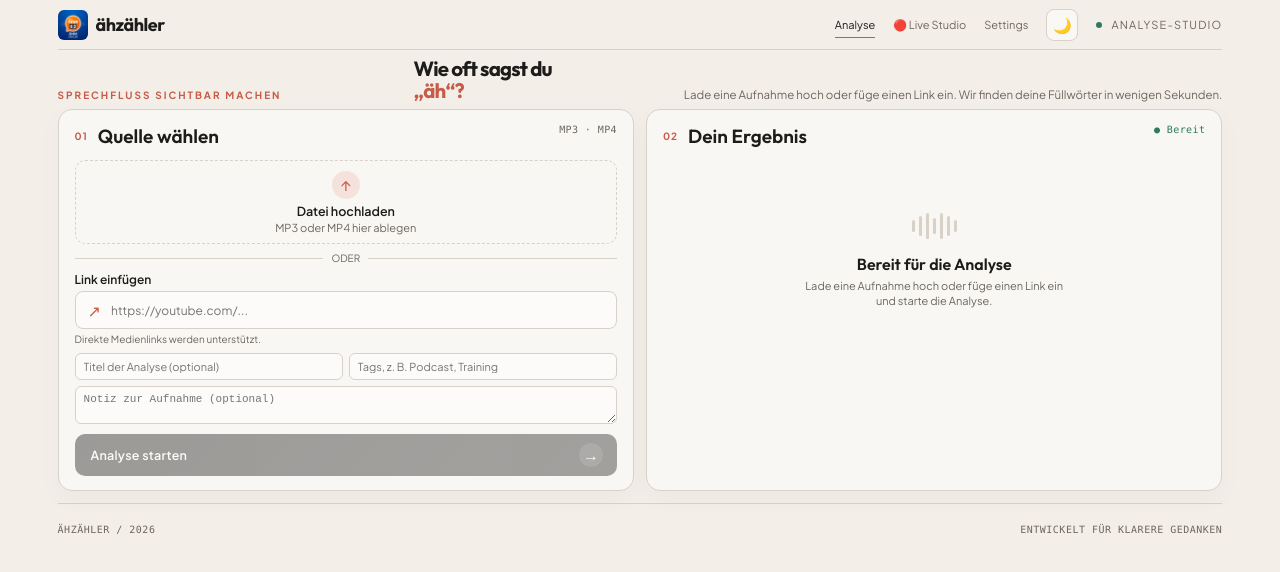
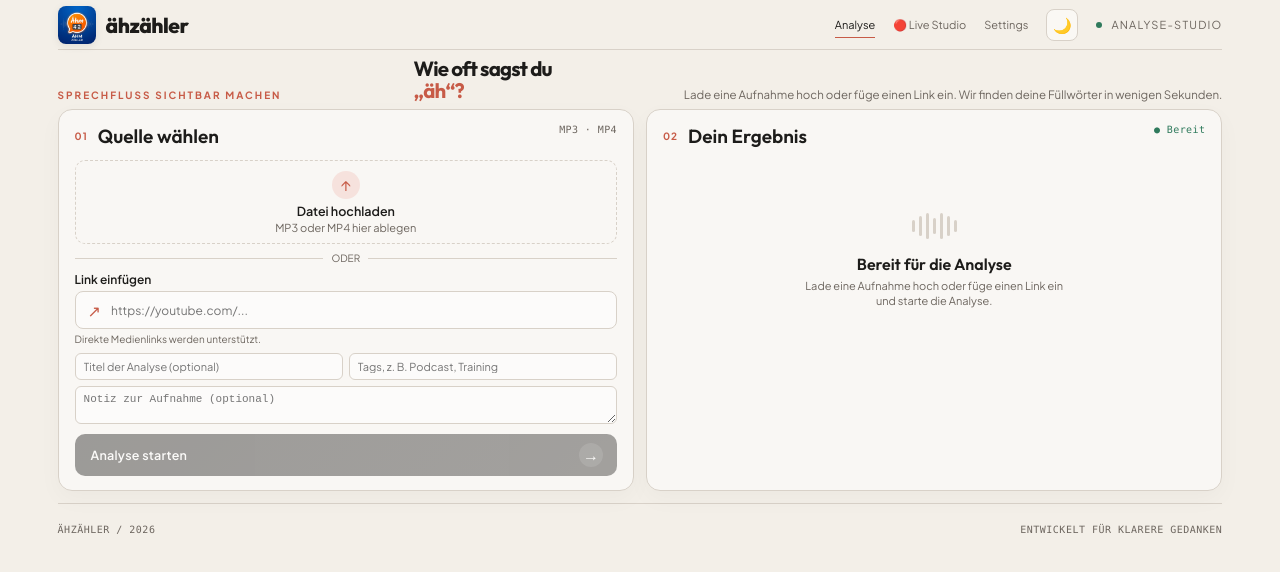
Before and after one commit to Schello805/aehm-zaehler, a React (Vite) app: page / in a window 1280 px wide. Shown: the top 572 px of the page. Built offline with nearby package versions, Linux system fonts and the light colour scheme.

Commit message:
feat: enlarge logo in header/studio and use as favicon/app icon

```diff
--- a/index.html
+++ b/index.html
@@ -2,8 +2,9 @@
 <html lang="de">
   <head>
     <meta charset="UTF-8" />
-    <link rel="icon" type="image/png" href="/favicon.png" />
-    <link rel="apple-touch-icon" href="/apple-touch-icon.png" />
+    <link rel="icon" type="image/png" href="/logo.png" />
+    <link rel="shortcut icon" type="image/png" href="/logo.png" />
+    <link rel="apple-touch-icon" href="/logo.png" />
     <link rel="manifest" href="/manifest.json" />
     <meta name="viewport" content="width=device-width, initial-scale=1.0" />
     <meta name="description" content="Füllwörter in Audio- und Videodateien erkennen." />
--- a/src/App.css
+++ b/src/App.css
@@ -43,7 +43,7 @@ main {
 .brand {
   display: flex;
   align-items: center;
-  gap: 8px;
+  gap: 10px;
   padding: 0;
   border: 0;
   background: transparent;
@@ -51,20 +51,28 @@ main {
   font-weight: 700;
   letter-spacing: 0.2px;
   cursor: pointer;
+  transition: transform 0.15s ease, opacity 0.15s ease;
+}
+
+.brand:hover {
+  transform: translateY(-1px);
+  opacity: 0.9;
 }
 
 .brand-logo-img {
-  width: 30px;
-  height: 30px;
+  width: 38px;
+  height: 38px;
   object-fit: contain;
-  border-radius: 6px;
+  border-radius: 8px;
+  box-shadow: 0 2px 8px rgba(0, 0, 0, 0.08);
 }
 
 .brand-title {
   font-family: 'Outfit', sans-serif;
-  font-size: 18px;
-  font-weight: 700;
+  font-size: 21px;
+  font-weight: 800;
   letter-spacing: -0.5px;
+  color: var(--ink);
 }
 
 .nav-actions {
@@ -1963,10 +1971,11 @@ h2 {
 }
 
 .live-logo-badge {
-  width: 48px;
-  height: 48px;
+  width: 56px;
+  height: 56px;
   object-fit: contain;
-  margin-bottom: 6px;
+  margin-bottom: 8px;
+  filter: drop-shadow(0 4px 12px rgba(0, 0, 0, 0.3));
 }
 
 .flip-counter-display {
```
Also changed, not shown: public/manifest.json.
